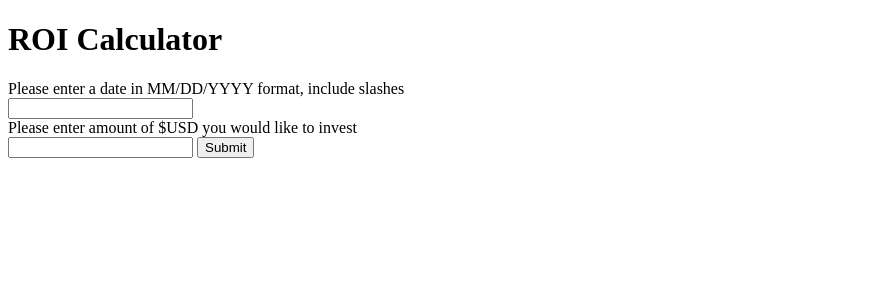
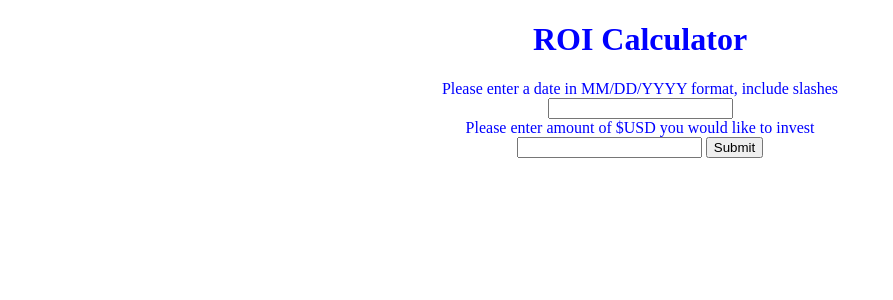
Before and after one commit to NabismoPrimeTime/Flaskfun, a Flask app: page / in a window 1280 px wide. Shown: the top 300 px of the page, without its empty margins (0-893 px from the left). Run offline with Flask 2, Linux system fonts and the light colour scheme; parts of the project's set-up code (start-up, migrations or seed data) failed here and were passed over.

Commit message:
added css

```diff
--- a/Main.py
+++ b/Main.py
@@ -130,9 +130,12 @@ def date_button():
         print('This would currently be worth ${:.2f}'.format(entry_list[(test_counter.count -1)].calculations()[1]))
         print('This would yield you {}% Return on Investment\n ROI = ${:.2f}'.format(entry_list[(test_counter.count - 1)].calc_roi()[0],
                                                       entry_list[(test_counter.count - 1)].calc_roi()[1]))
-        formated_for_web = 'If you invested ${:.2f} on {},\n that would buy you {} Bitcoin \nThis would currently be worth ${:.2f}'.format(entry_list[(test_counter.count - 1)].invest_amt, entry_list[(test_counter.count - 1)].date,
+        formated_for_web = 'If you invested ${:.2f} on {},\n that would buy you {} Bitcoin. \nThis would currently be worth ${:.2f}'.format(entry_list[(test_counter.count - 1)].invest_amt, entry_list[(test_counter.count - 1)].date,
         entry_list[(test_counter.count - 1)].calculations()[0],entry_list[(test_counter.count -1)].calculations()[1])
-        return formated_for_web
+        roi = ' This would yield you {}% Return on Investment\n ROI = ${:.2f}'.format(entry_list[(test_counter.count - 1)].calc_roi()[0],
+                                                      entry_list[(test_counter.count - 1)].calc_roi()[1])
+        combined = formated_for_web + roi
+        return combined
     else:
         print("Please enter a valid date")
         run_cycle()
--- a/Templates/index.html
+++ b/Templates/index.html
@@ -2,12 +2,13 @@
 <html lang="en">
 <head>
     <meta charset="UTF-8">
-    <title>ROI Calculator</title>
+    <link rel="stylesheet" href="..\style.css">
 </head>
 <body>
-<h1>ROI Calculator </h1>
+
+<h1 style="text-align: center" >ROI Calculator </h1>
     <p1></p1>
-         <form action="#" method="post">
+         <form style="text-align: center" action="#" method="post">
              <label for="date">Please enter a date in MM/DD/YYYY format, include slashes</label><br>
              <input type="text" id="ent" name="dater"><br>
             <label for="investment">Please enter amount of $USD you would like to invest</label><br>
--- /dev/null
+++ b/style.css
@@ -0,0 +1,3 @@
+body {
+  color: blue;
+}
```
